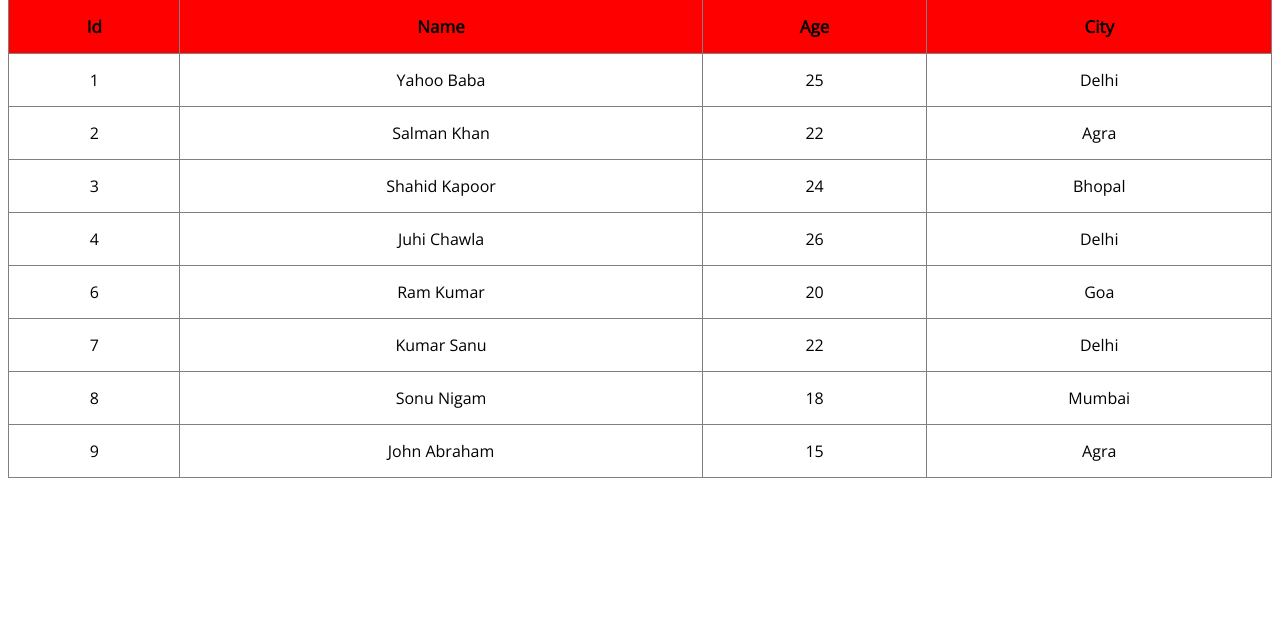
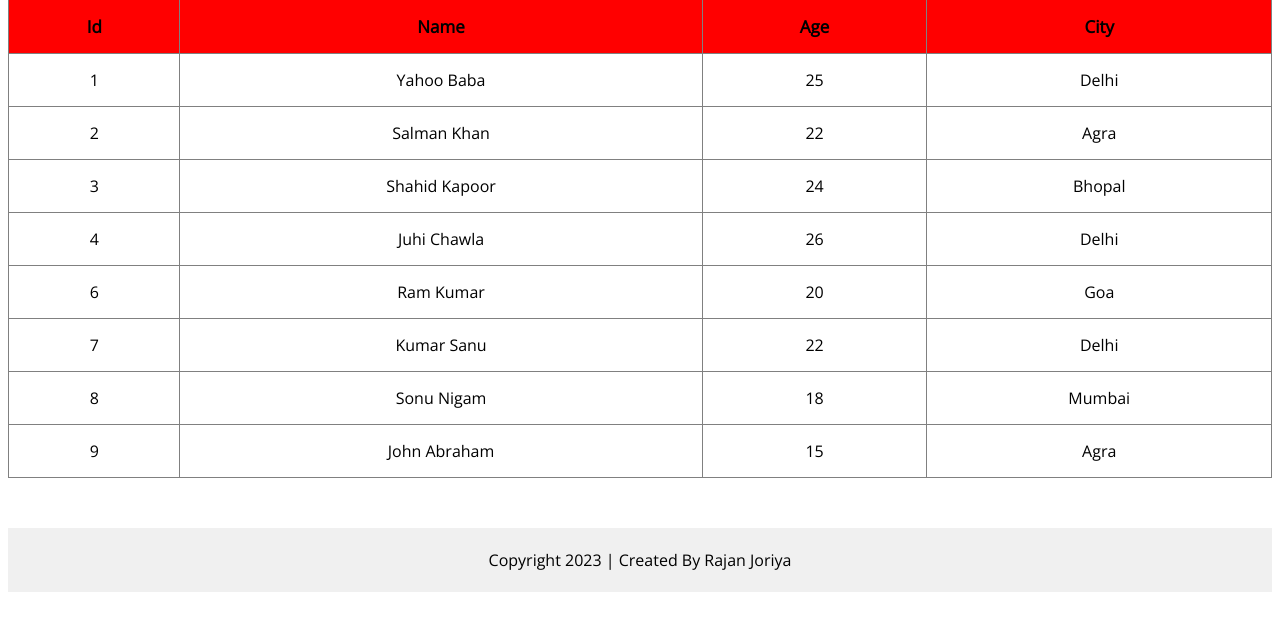
Before and after one commit to Rajan9877/Range_Slider_Using_PHP_And_Ajax, a PHP site: page / in a window 1280 px wide. Shown: the part 166-800 px from the top of the page. Run offline with PHP 8.4, Linux system fonts and the light colour scheme; data comes from the database, SQL or seed files in the repository.

Commit message:
Second Commit

```diff
--- a/index.php
+++ b/index.php
@@ -97,6 +97,11 @@
             ?>
         </tbody>
     </table>
+    <footer style="background-color: rgb(240, 240, 240); padding: 5px; margin-top: 50px;">
+        <div style="text-align: center;">
+            <p>Copyright <?php echo date("Y");  ?> | Created By Rajan Joriya</p>
+        </div>
+    </footer>
 </div>
 <script>
     $(document).ready(function(){
```
Also changed, not shown: README.md (added).
